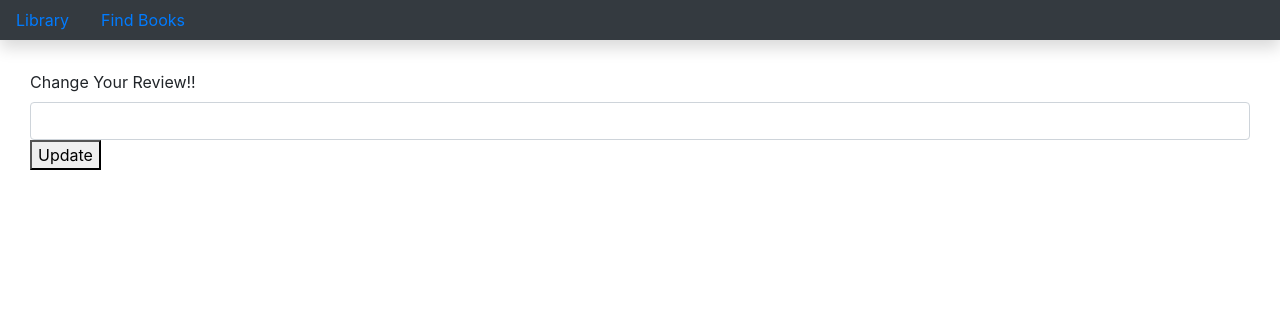
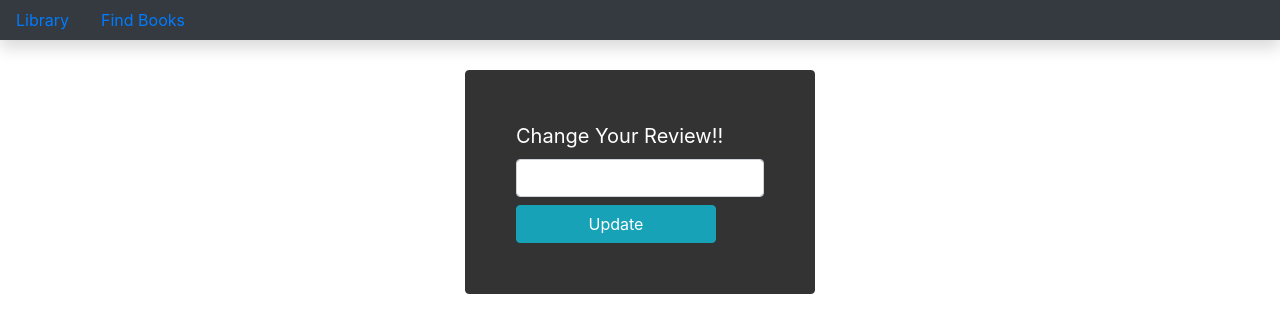
Before and after one commit to Theskiman/my-capstone, a React (Create React App) app: page /review/edit in a window 1280 px wide. Shown: the top 332 px of the page. Built offline with nearby package versions, Linux system fonts and the light colour scheme; no server answers; sample sign-in values are in the browser's storage.

Commit message:
somewhat satisfied with styling on existing reviews

```diff
--- /dev/null
+++ b/src/components/reviews/ReviewEdit.css
@@ -0,0 +1,25 @@
+.background-image{
+    background: linear-gradient(rgba(0,0,0,0.5)),url(../../Images/capstone-background.png) no-repeat;
+    display: table;
+    position: relative;
+    width: 100vw;
+    min-height: 700px;
+
+    background-size: cover;
+    background-attachment: fixed;
+ }
+
+ .reviewCard{
+     display: flex;
+     margin: auto;
+     flex-direction: column;
+     margin-top: 30px;
+ }
+
+ .editReviewButton{
+     margin: auto;
+ }
+
+ .editLabel{
+     font-size: 20px;
+ }
--- a/src/components/reviews/ReviewEdit.js
+++ b/src/components/reviews/ReviewEdit.js
@@ -1,7 +1,8 @@
 import React, {Component} from "react";
 import ReviewManager from "../../modules/ReviewManager"
-
-
+import "./ReviewEdit.css"
+import { Card, CardImg, CardText, CardBody,
+    CardTitle, CardSubtitle, Button, Col, Row, UncontrolledCollapse, } from 'reactstrap';
 
 export default class ReviewEdit extends Component {
 
@@ -52,9 +53,10 @@ export default class ReviewEdit extends Component {
         console.log(this.state.id)
         return(
             <React.Fragment>
-                    <div>
+                    <div className="background-image">
+                        <Card body inverse style={{ backgroundColor: '#333', borderColor: '#333' }} className="reviewCard">
                         <form>
-                        <label>Change Your Review!!</label>
+                        <label className="editLabel">Change Your Review!!</label>
                         <input
                             type="text"
                             className="form-control"
@@ -65,13 +67,14 @@ export default class ReviewEdit extends Component {
 
                             // value={this.state.review}
                             />
-                            <button
-                                type="button"
+                            <Button
+                                color="info"
                                 onClick={this.handleEditReview}
                                 id={this.state.id}
-                                className="editReviewButton"
-                                >Update</button>
+                                className="editReviewButton card-delete mt-2"
+                                >Update</Button>
                         </form>
+                        </Card>
                     </div>
 
             </React.Fragment>
```
